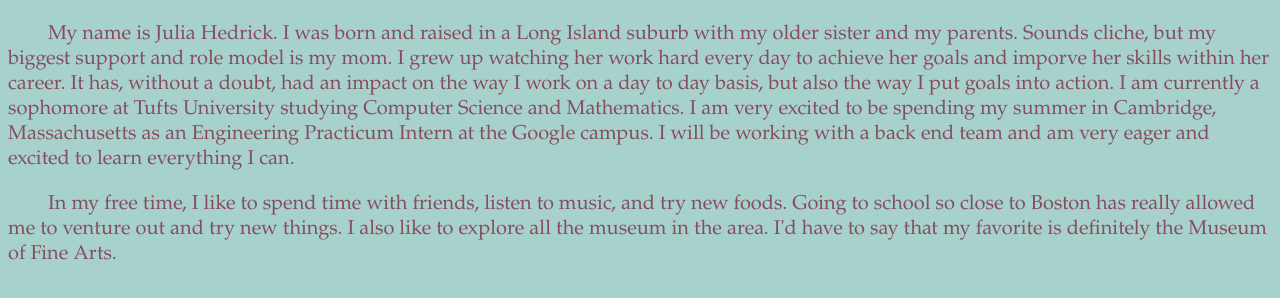
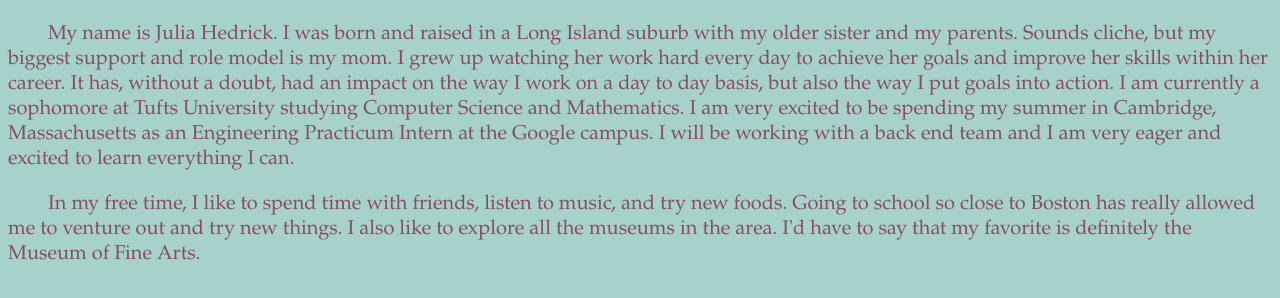
Before and after one commit to juliahedrick/Portfolio, a plain HTML site: page bio.html in a window 1280 px wide. Shown: the part 144-442 px from the top of the page. Drawn offline with Linux system fonts and the light colour scheme.

Commit message:
fixed typos

```diff
--- a/bio.html
+++ b/bio.html
@@ -15,9 +15,9 @@
   		<a class = "active" href="bio.html">biography</a>
 	</div>
 	<h2>julia hedrick</h2>
-	<p>&emsp;&emsp;My name is Julia Hedrick. I was born and raised in a Long Island suburb with my older sister and my parents. Sounds cliche, but my biggest support and role model is my mom. I grew up watching her work hard every day to achieve her goals and imporve her skills within her career. It has, without a doubt, had an impact on the way I work on a day to day basis, but also the way I put goals into action. I am currently a sophomore at Tufts University studying Computer Science and Mathematics. I am very excited to be spending my summer in Cambridge, Massachusetts as an Engineering Practicum Intern at the Google campus. I will be working with a back end team and am very eager and excited to learn everything I can.
+	<p>&emsp;&emsp;My name is Julia Hedrick. I was born and raised in a Long Island suburb with my older sister and my parents. Sounds cliche, but my biggest support and role model is my mom. I grew up watching her work hard every day to achieve her goals and improve her skills within her career. It has, without a doubt, had an impact on the way I work on a day to day basis, but also the way I put goals into action. I am currently a sophomore at Tufts University studying Computer Science and Mathematics. I am very excited to be spending my summer in Cambridge, Massachusetts as an Engineering Practicum Intern at the Google campus. I will be working with a back end team and I am very eager and excited to learn everything I can.
 	</p>
-	<p>&emsp;&emsp;In my free time, I like to spend time with friends, listen to music, and try new foods. Going to school so close to Boston has really allowed me to venture out and try new things. I also like to explore all the museum in the area. I'd have to say that my favorite is definitely the Museum of Fine Arts.
+	<p>&emsp;&emsp;In my free time, I like to spend time with friends, listen to music, and try new foods. Going to school so close to Boston has really allowed me to venture out and try new things. I also like to explore all the museums in the area. I'd have to say that my favorite is definitely the Museum of Fine Arts.
 	</p>
 
 </body>
```
